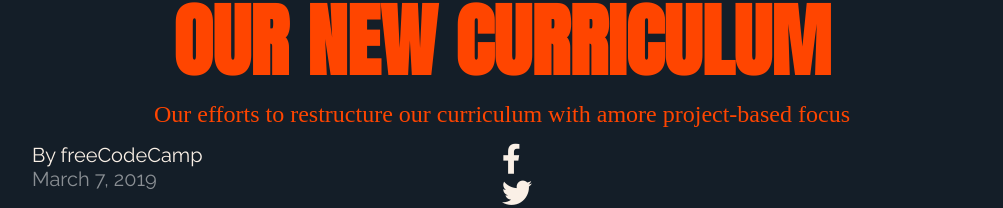
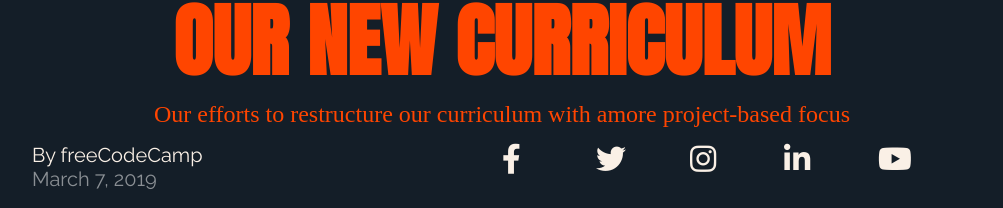
Before and after one commit to jeffvital/Building-a-Magazine, a plain HTML site: page index.html in a window 1280 px wide. Shown: the part 726-934 px from the top of the page, without its empty margins (138-1141 px from the left). Drawn offline with Linux system fonts and the light colour scheme; a web font is replaced by a local one.

Commit message:
grid-template-columns

```diff
--- a/styles.css
+++ b/styles.css
@@ -91,4 +91,5 @@ main {
 .social-icons {
   display: grid;
   font-size: 3rem;
+  grid-template-columns: repeat(5, 1fr);
 }
```
